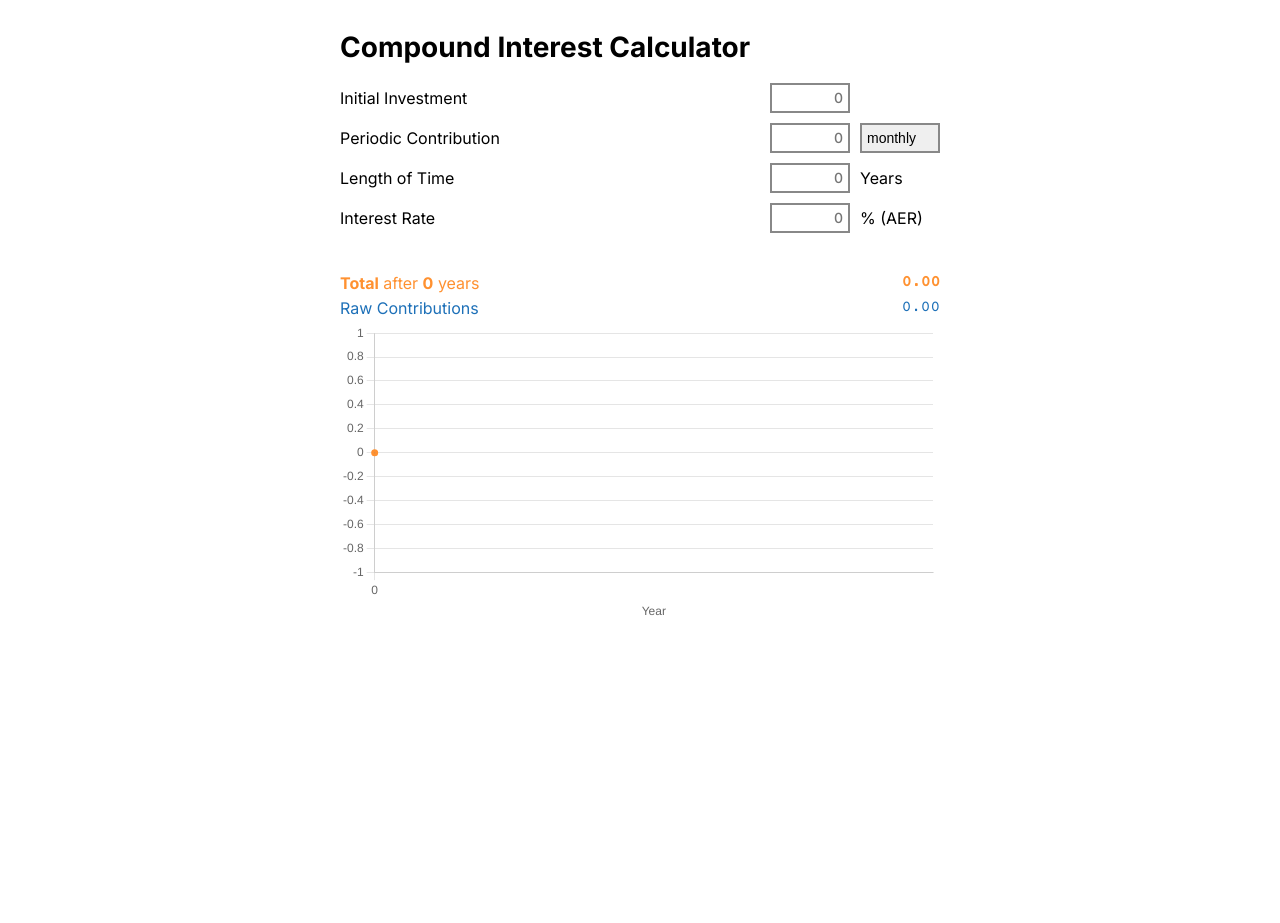
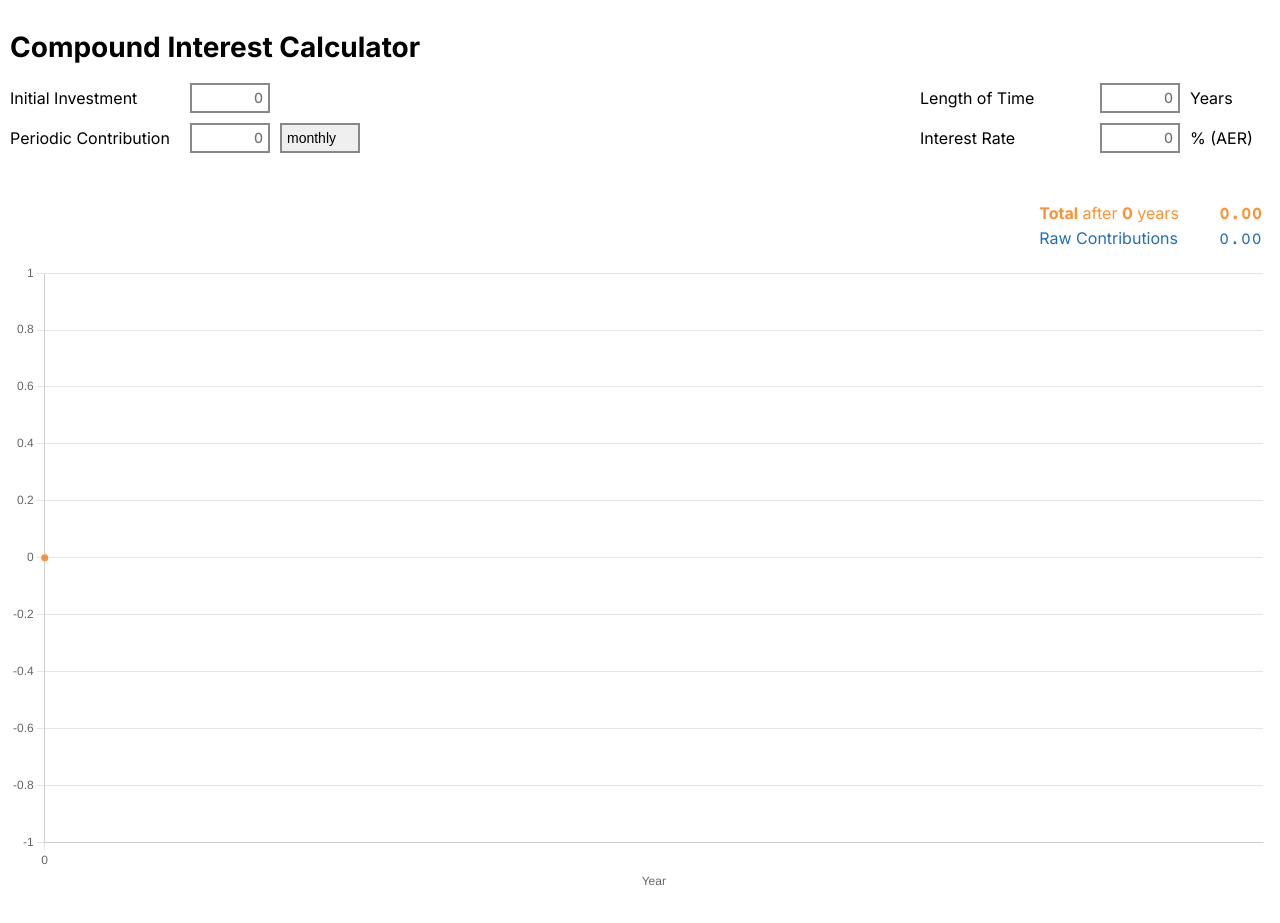
Before and after one commit to iamfranco/personal-finance, a React (Vite) app: page / in a window 1280 px wide. Before the commit the page ends 800 px from the top, so only its background shows below. Built offline with nearby package versions, Linux system fonts and the light colour scheme.

Commit message:
Add desktop styling

```diff
--- a/package.json
+++ b/package.json
@@ -4,7 +4,7 @@
   "version": "0.0.0",
   "type": "module",
   "scripts": {
-    "dev": "vite",
+    "dev": "vite --host",
     "build": "tsc && vite build",
     "lint": "eslint . --ext ts,tsx --report-unused-disable-directives --max-warnings 0",
     "preview": "vite preview",
--- a/src/components/compound-interest-calculator/CompoundInterestCalculator.scss
+++ b/src/components/compound-interest-calculator/CompoundInterestCalculator.scss
@@ -1,14 +1,30 @@
+@use '../../styles/breakpoint.scss';
+@use '../../styles/boxSize.scss';
+
+$row-group-width: 350px;
+$input-gap: 10px;
+
 .compound-interest-container {
-  max-width: 600px;
   margin: 30px auto;
   padding: 0 10px;
+
+  .row-group-container {
+    @media (min-width: breakpoint.$desktop) {
+      display: flex;
+      justify-content: space-between;
+
+      .row-group {
+        width: $row-group-width;
+      }
+    }
+  }
 }
 
 .input-row {
   margin-bottom: 10px;
   display: flex;
   align-items: center;
-  gap: 10px;
+  gap: $input-gap;
 
   .input-number {
     margin-left: auto;
@@ -17,6 +33,11 @@
 
 .total-container {
   margin-top: 40px;
+  margin-bottom: 10px;
+
+  @media (min-width: breakpoint.$desktop) {
+    float: right;
+  }
 }
 
 .total-row {
@@ -24,9 +45,19 @@
   font-size: 16px;
   margin-bottom: 5px;
 
+  @media (min-width: breakpoint.$desktop) {
+    gap: 40px;
+  }
+
   .currency {
     margin-left: auto;
     font-family: 'Courier Prime', monospace;
+    font-size: 18px;
+    transform: translateY(2px);
+
+    @media (min-width: breakpoint.$desktop) {
+      margin-right: 8px;
+    }
   }
 
   &.total-compound {
--- a/src/components/compound-interest-calculator/CompoundInterestCalculator.tsx
+++ b/src/components/compound-interest-calculator/CompoundInterestCalculator.tsx
@@ -49,6 +49,8 @@ const CompoundInterestCalculator = () => {
     <div className='compound-interest-container'>
       <h1>Compound Interest Calculator</h1>
 
+      <div className='row-group-container'>
+        <div className='row-group'>
           <div className='input-row'>
             <span className='input-label'>Initial Investment</span>
             <InputNumber setValue={setPrincipal}/>
@@ -62,6 +64,9 @@ const CompoundInterestCalculator = () => {
               possibleValues={Object.values(RegularPayInPeriod)}
               setValue={setRegularPayInPeriod} />
           </div>
+        </div>
+
+        <div className='row-group'>
           <div className='input-row'>
             <span className='input-label'>Length of Time</span>
             <InputNumber setValue={setDuration}/>
@@ -71,6 +76,8 @@ const CompoundInterestCalculator = () => {
             <span className='input-label'>Interest Rate</span>
             <InputNumber setValue={setInterestRate}/>
             <TextBox text='% (AER)' />
+          </div>
+        </div>
       </div>
 
       <div className='total-container'>
--- /dev/null
+++ b/src/styles/breakpoint.scss
@@ -0,0 +1 @@
+$desktop: 800px;
```
Lines whose indentation alone changed are shown as unchanged.
